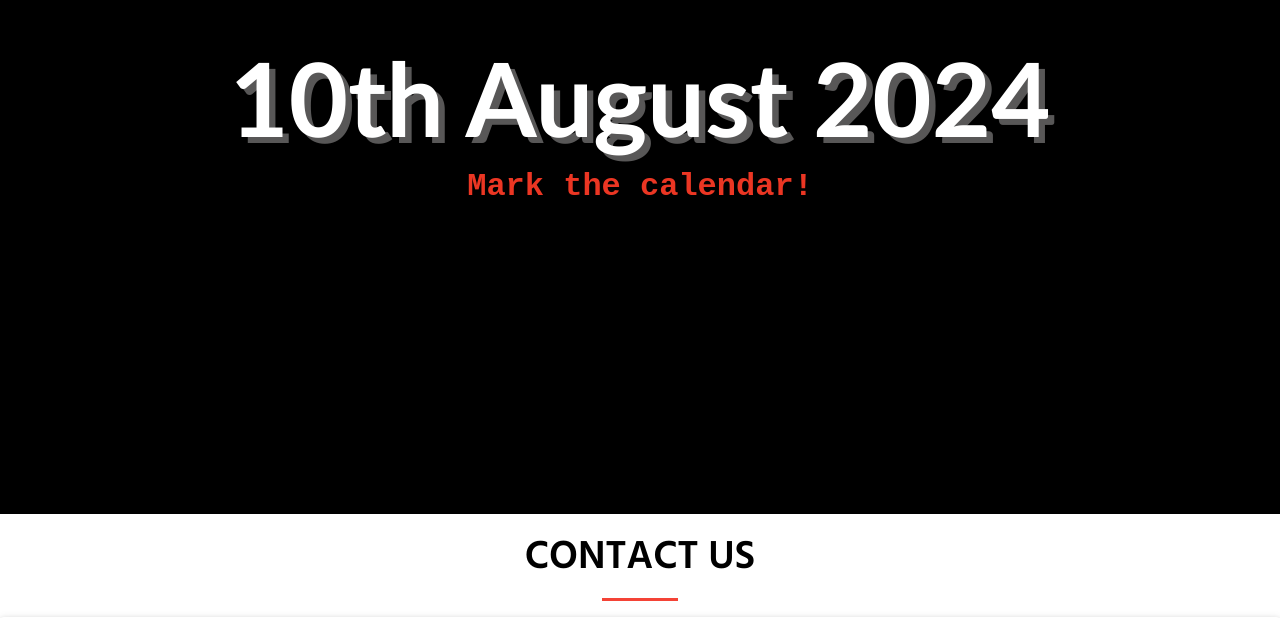
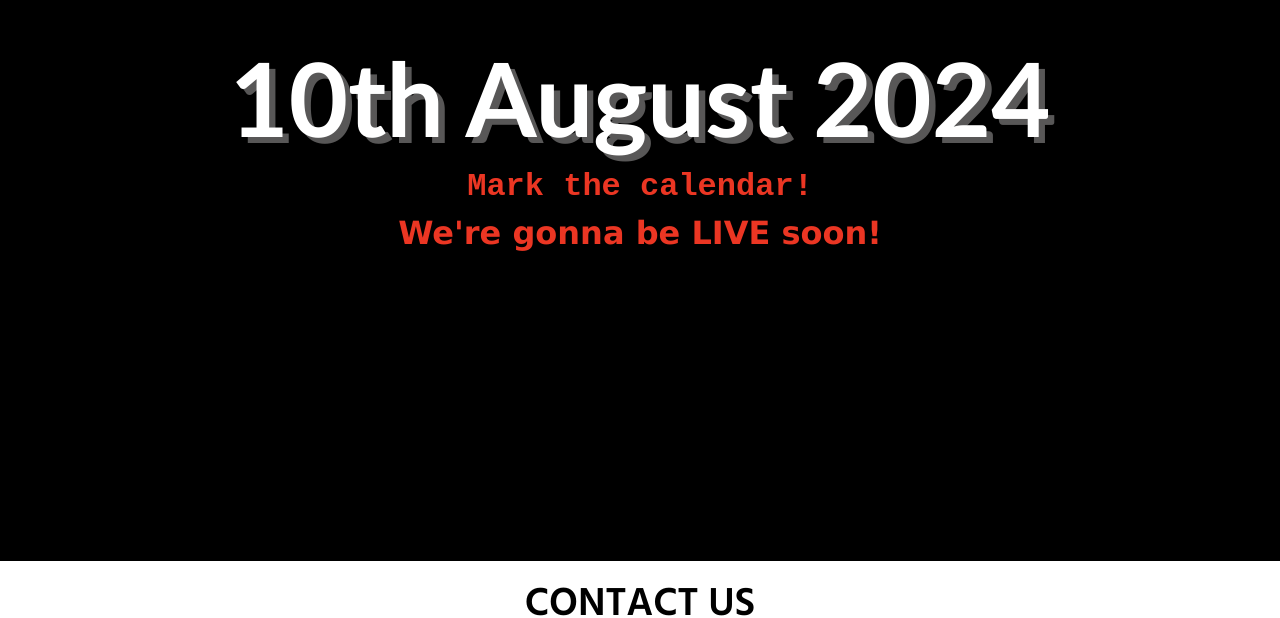
Before and after one commit to tedxkiitweb/TedxKiitUniversity, a plain HTML site: page TedX MAIN/index.html in a window 1280 px wide. Shown: the part 847-1465 px from the top of the page. Drawn offline with nearby package versions, Linux system fonts and the light colour scheme; files whose address does not match are found by name.

Commit message:
Update index.html
blah

```diff
--- a/TedX MAIN/index.html
+++ b/TedX MAIN/index.html
@@ -542,6 +542,13 @@
                   color: #eb3623;
                   font-family:'Courier New', Courier, monospace;"
                   >Mark the calendar!</h2>
+         <h2
+            class="text-center"
+            style="
+                  font-size: 2rem;
+                  color: #eb3623;
+                  font-family:'Lucida Sans Unicode', Courier, Arial, sans-serif;"
+                  >We're gonna be LIVE soon!</h2>
       </div>
    </section>
 
```
